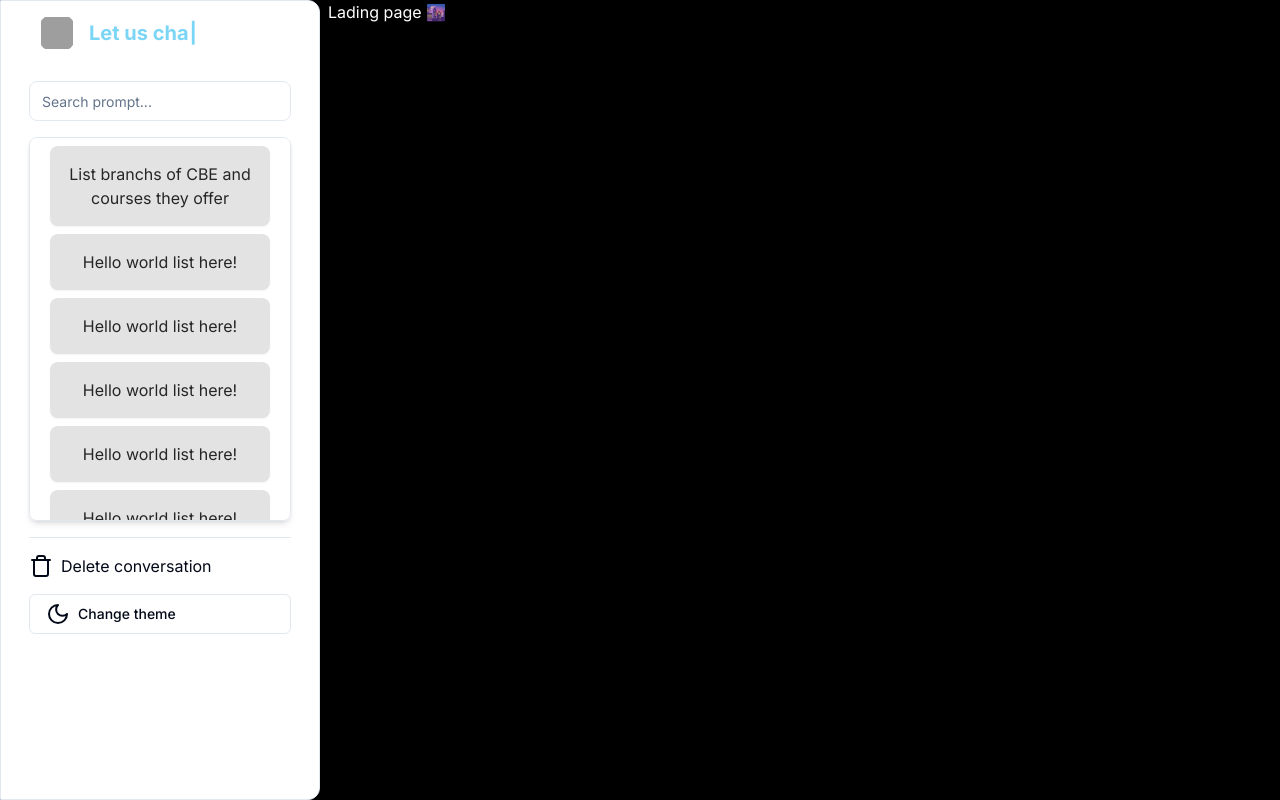
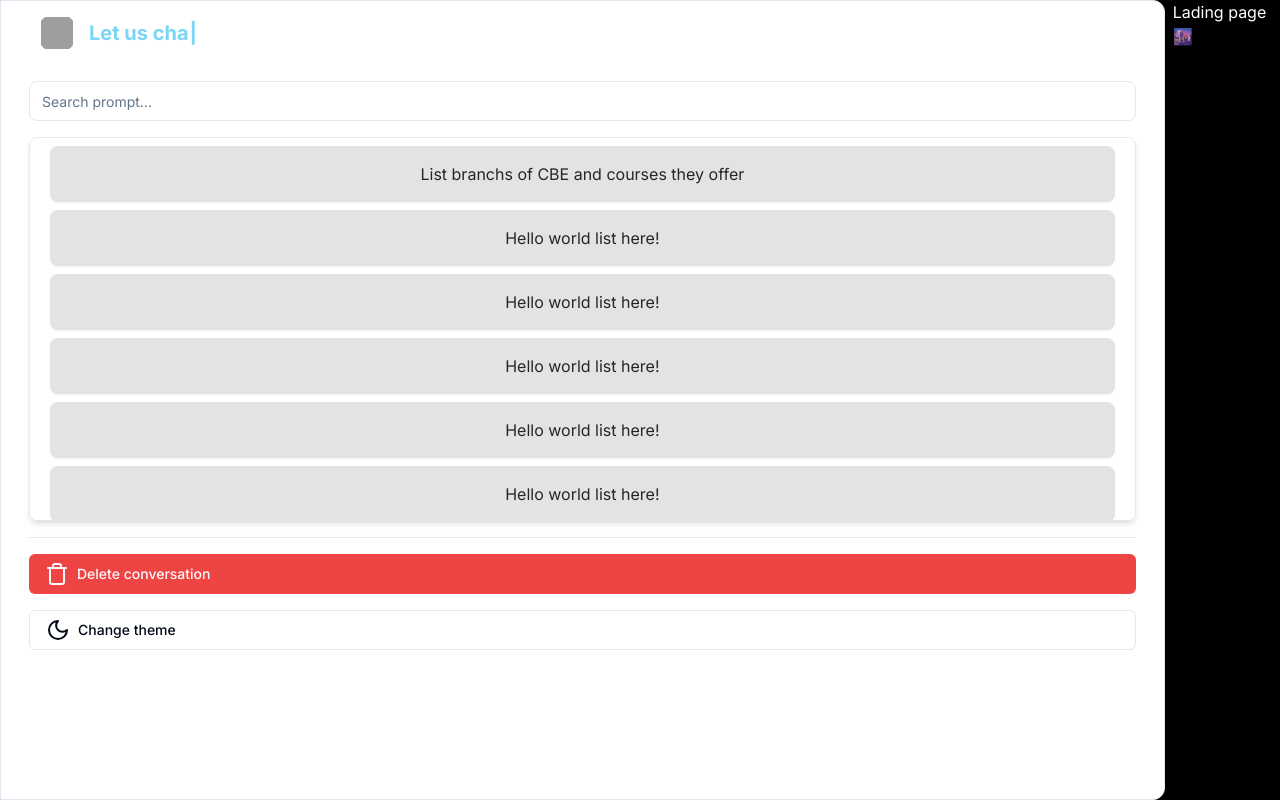
Before and after one commit to Henryle-hd/cbe-ai, a Next.js app: page / in a window 1280 px wide. Built offline with nearby package versions, Linux system fonts and the light colour scheme; grey boxes are pictures that could not be loaded.

Commit message:
fix aside

```diff
--- a/src/components/aside.tsx
+++ b/src/components/aside.tsx
@@ -17,7 +17,7 @@ function AsideComponent() {
 
   return (
     <>
-      <Card className="sticky left-0 top-0 flex min-h-screen w-80 flex-col  justify-start gap-4 rounded-xl rounded-bl-none rounded-tl-none px-1">
+      <Card className="sticky left-0 top-0 flex min-h-screen w-full flex-col  justify-start gap-4 rounded-r-xl rounded-l-none px-1">
         <CardContent className="flex flex-col justify-start gap-4">
           {/* // cbe logo */}
           <div className="relative left-2 top-0 my-3 flex items-center justify-start gap-3">
@@ -80,13 +80,12 @@ function AsideComponent() {
           </div>
           <Separator />
           {/* // delete conversation */}
-          <Link href={"/"}>
-            <span className="flex items-center justify-start gap-2">
-              {" "}
-              <Trash />
-              Delete conversation
-            </span>
-          </Link>
+          <Button
+            variant={"destructive"}
+            className="flex items-center justify-start gap-2">
+            <Trash />
+            Delete conversation
+          </Button>
           {/* //dark mode */}
 
           {/* <Link href={"/"}>
```
